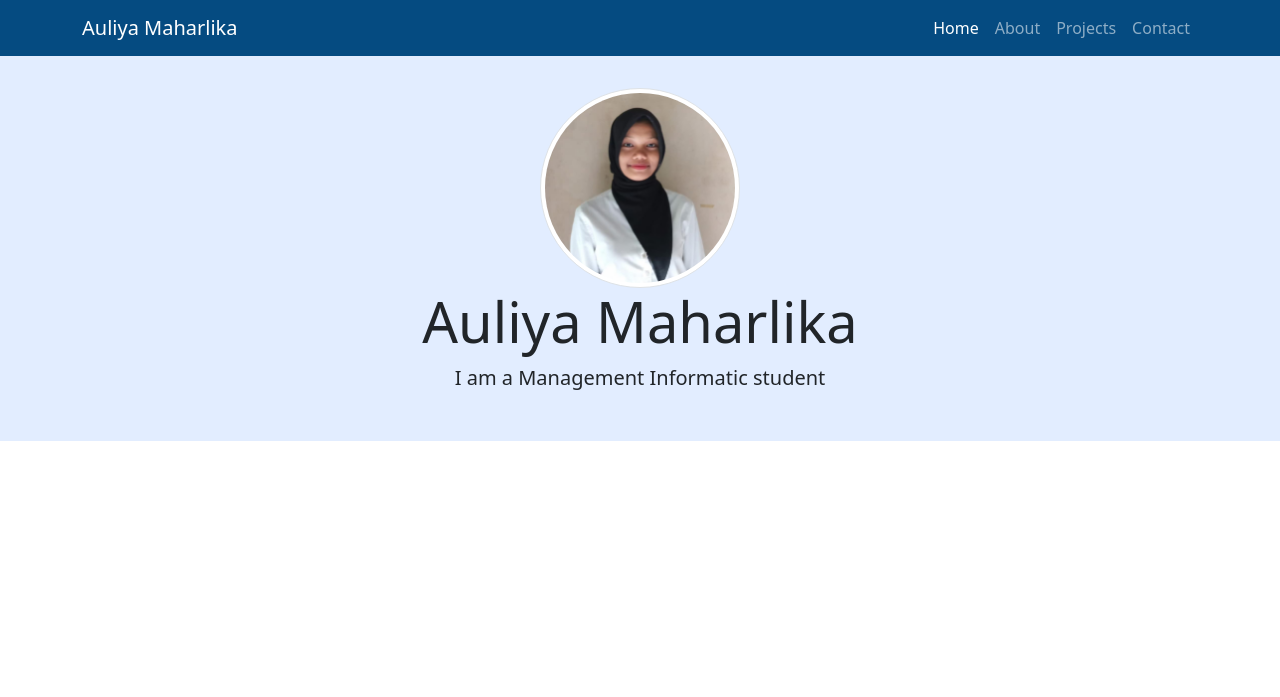
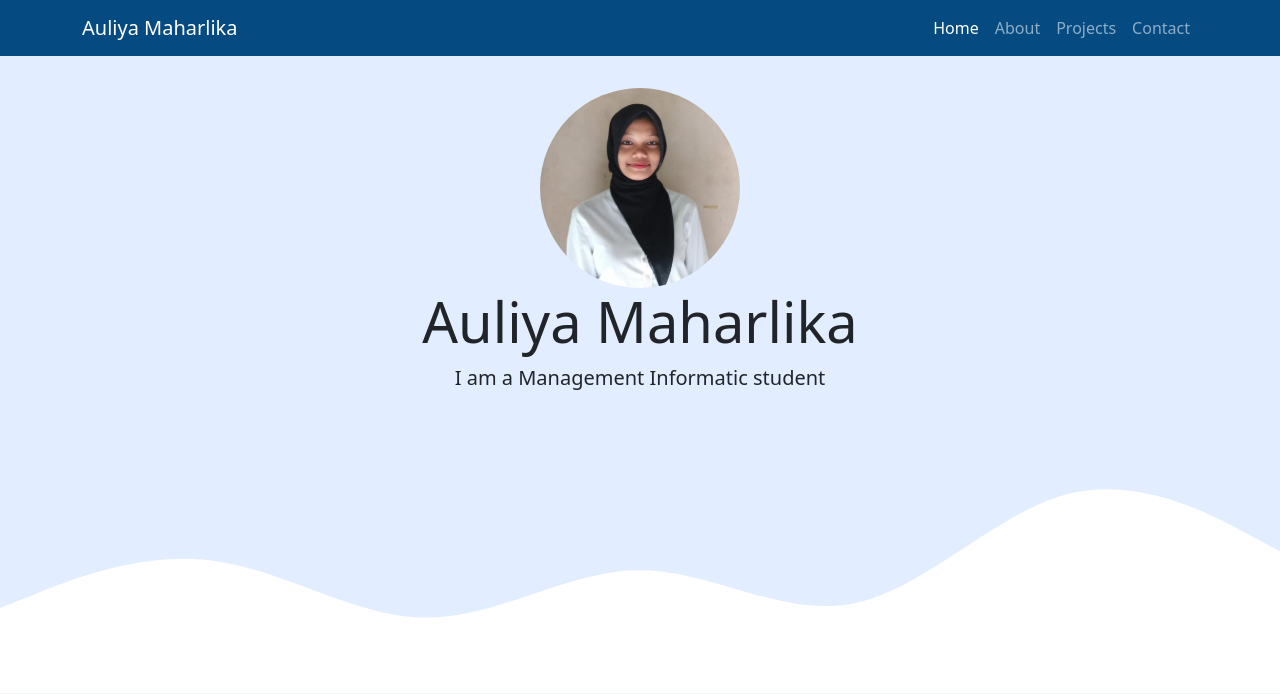
Before and after one commit to alstryn/portfolio-bootstrap, a plain HTML site: page index.html in a window 1280 px wide. Drawn offline with nearby package versions, Linux system fonts and the light colour scheme.

Commit message:
Membuat Gelombang

```diff
--- a/index.html
+++ b/index.html
@@ -44,9 +44,16 @@
 
     <!-- Jumbotron -->
     <section class="jumbotron text-center">
-      <img src="img/gambar1.jpg" alt="Auliya Maharlika" width="200" class="rounded-circle img-thumbnail" />
+      <img src="img/gambar1.jpg" alt="Auliya Maharlika" width="200" class="rounded-circle" />
       <h1 class="display-4">Auliya Maharlika</h1>
       <p class="lead">I am a Management Informatic student</p>
+      <svg xmlns="http://www.w3.org/2000/svg" viewBox="0 0 1440 320">
+        <path
+          fill="#fff"
+          fill-opacity="1"
+          d="M0,224L40,208C80,192,160,160,240,170.7C320,181,400,235,480,234.7C560,235,640,181,720,181.3C800,181,880,235,960,218.7C1040,203,1120,117,1200,96C1280,75,1360,117,1400,138.7L1440,160L1440,320L1400,320C1360,320,1280,320,1200,320C1120,320,1040,320,960,320C880,320,800,320,720,320C640,320,560,320,480,320C400,320,320,320,240,320C160,320,80,320,40,320L0,320Z"
+        ></path>
+      </svg>
     </section>
     <!-- Akhir Jumbotron -->
 
--- a/style.css
+++ b/style.css
@@ -1,4 +1,4 @@
 .jumbotron {
-  padding: 2rem 1rem;
+  padding-top: 2rem;
   background-color: #e2edff;
 }
```
Also changed, not shown: screenshot/gelombang.png (added).
